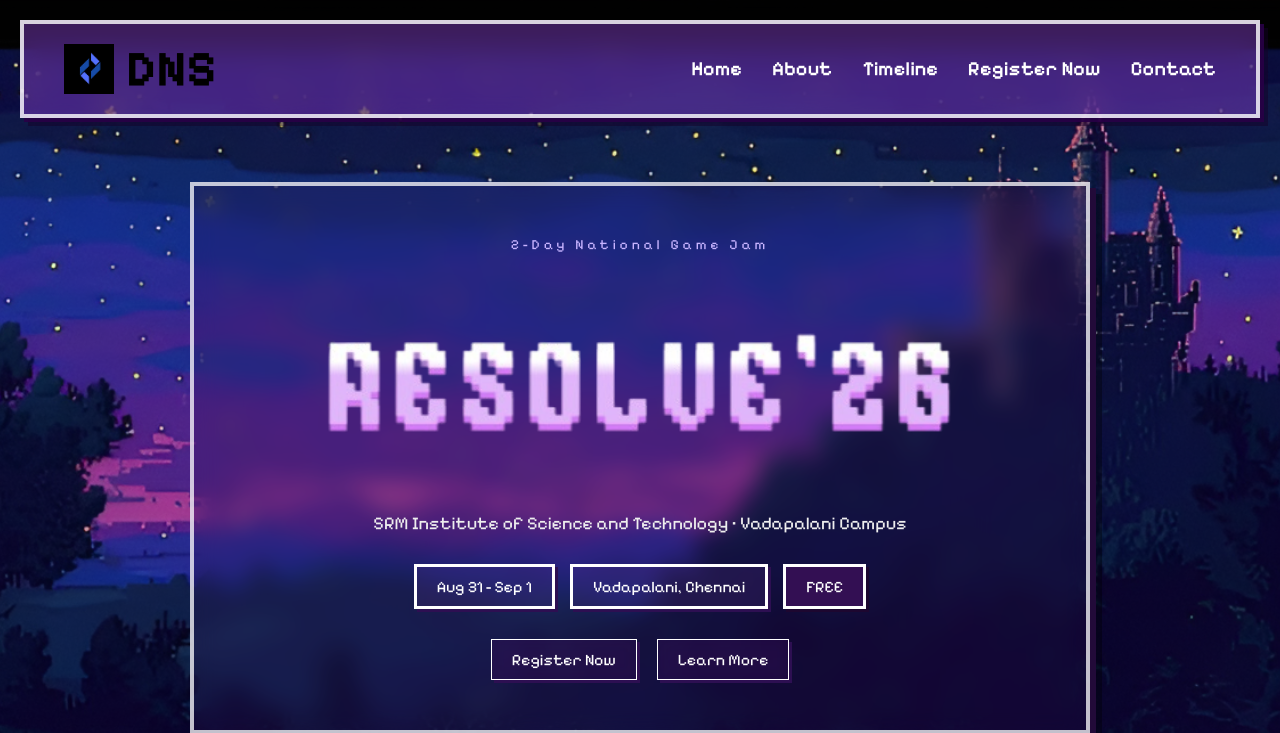
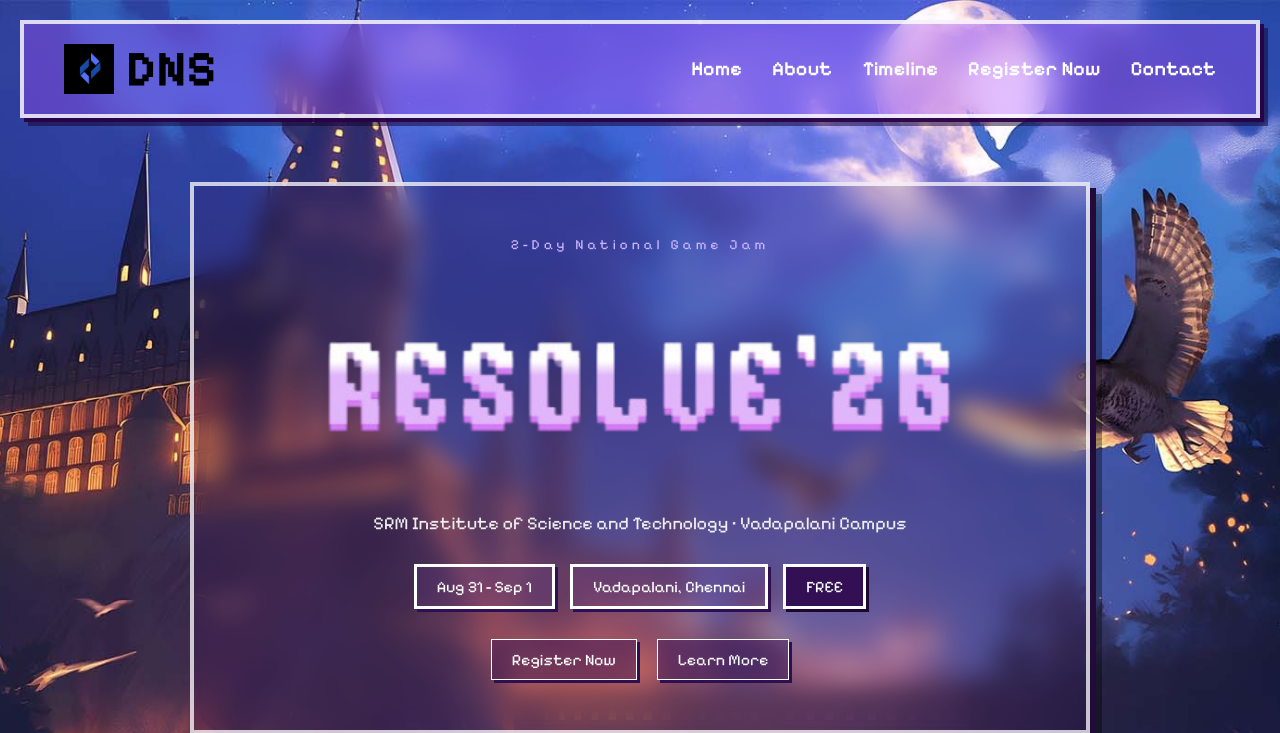
Before and after one commit to RashmiR777/RESOLVE26, a React (Vite) app: page / in a window 1280 px wide. Shown: the top 733 px of the page. Built offline with nearby package versions, Linux system fonts and the light colour scheme.

Commit message:
Changed background

```diff
--- a/src/index.css
+++ b/src/index.css
@@ -21,7 +21,7 @@ body {
   font-family: "Pixelify Sans", sans-serif;
   color: white;
 
-  background-image: url("./assets/background.png");
+  background-image: url("./assets/background.jpeg");
   background-size: cover;
   background-position: center;
   background-repeat: no-repeat;
```
Also changed, not shown: src/assets/background.jpeg (added).
